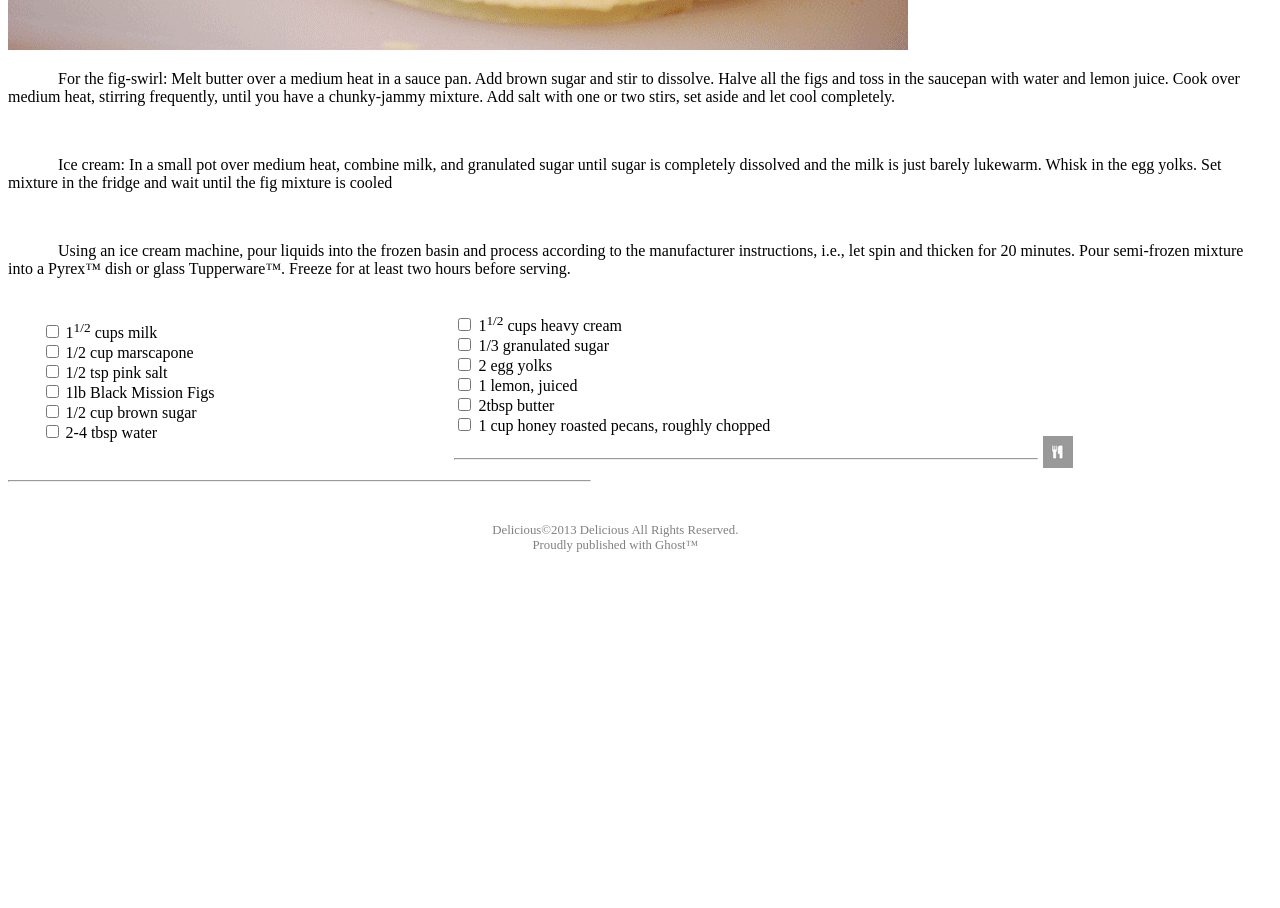
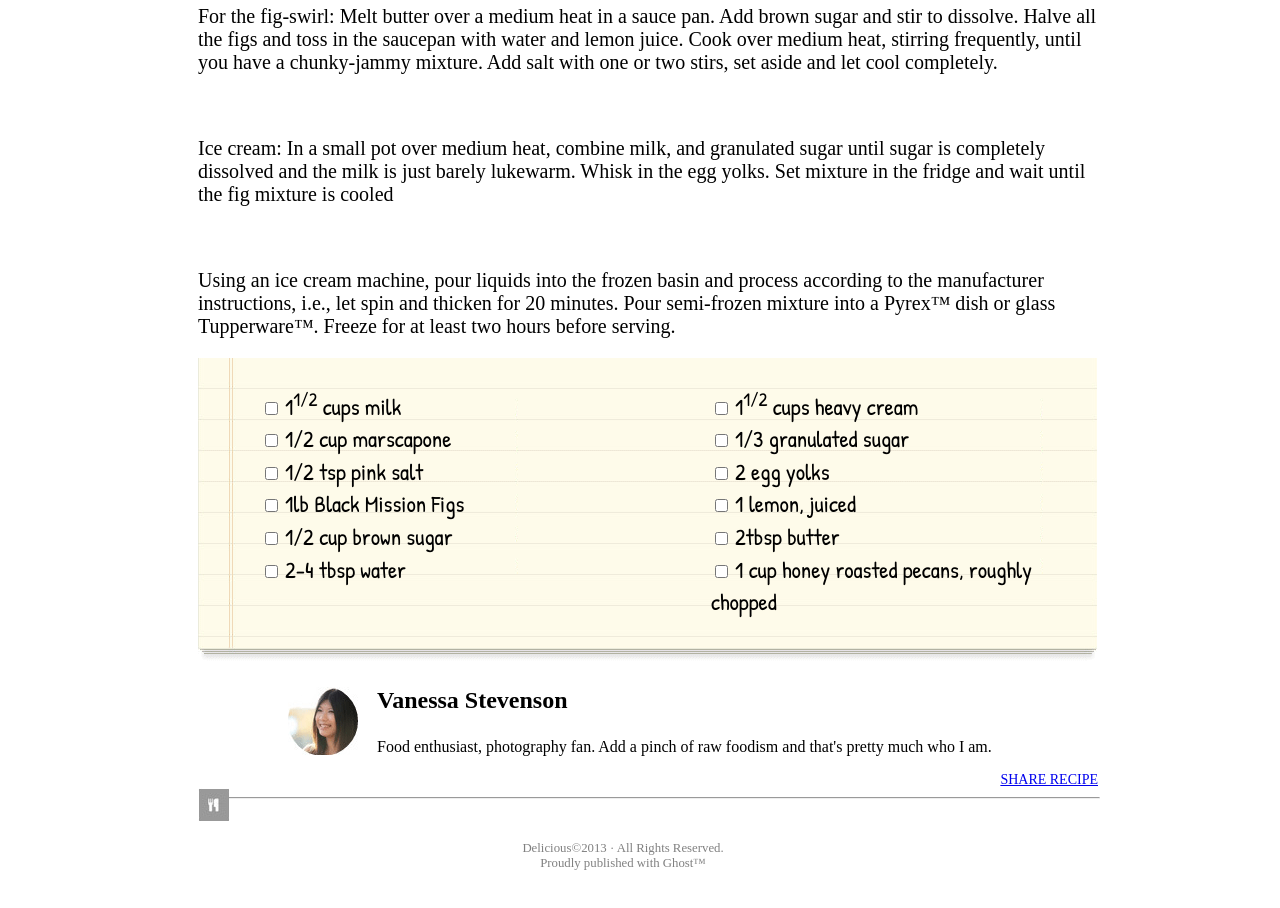
Before and after one commit to DavidGWheeler/chocolate-pizza, a plain HTML site: page index.html in a window 1280 px wide. Shown: the part 820-1728 px from the top of the page. Before the commit the page ends 1410 px from the top, so only its background shows below. Drawn offline with Linux system fonts and the light colour scheme; a web font is replaced by a local one.

Commit message:
add wrapper and break up css concerns big improvement!

```diff
--- a/index.html
+++ b/index.html
@@ -2,16 +2,19 @@
 <html>
   <head>
     <meta charset="utf-8">
+      <link rel="stylesheet" type="text/css" href="sizes.css">
+      <link rel="stylesheet" type="text/css" href="position.css">
       <link rel="stylesheet" type="text/css" href="style.css">
+      <link href="https://fonts.googleapis.com/css?family=Droid+Serif|Patrick+Hand|yellowtailregular" rel="stylesheet">
     <title>Chocolate Pizza?!</title>
   </head>
-  <body>
-    <section class="wrapper">
-      <section class="top-blurb">
-        <img src="img/logo.png" alt="logo-small">
-        <h2 id="logo-font">Delicious</h2>
-        <p>The Best Food Blog On The Web</p>
-          <div class="social">
+  <div class="wrapper">
+    <body class="full-width">
+        <section class="top-blurb left">
+          <img class="logo" src="img/logo.png" alt="logo-small">
+          <h1 class="logo-font">Delicious</h1>
+          <p class="logo-text">The Best Food Blog On The Web</p>
+            <nav class="social right">
               <img src="img/fb-icon.png" alt="Facebook Icon">
               <img src="img/twit-icon.png" alt="Twitter Icon">
               <img src="img/gp-icon.png" alt="Google Plus Icon">
@@ -20,17 +23,17 @@
               <img src="img/pint-icon.png" alt="Pinterest Icon">
               <img id="rss" src="img/rss-icon.png" alt="rss Icon">
               <img id="mail" src="img/mail-icon.png" alt="Contact Us">
-          </div>
+            </nav>
       </section>
 
         <section class="blog-head">
             <h1 id="blog-title">Chocolate Pizza</h1>
             <sub>Posted on: 15 Dec 2013/Desserts</sub>
-          <img src="img/print-icon.png" alt="Click to Print">
+            <img class="right" src="img/print-icon.png" alt="Click to Print">
             <sub>PRINT</sub>
         </section>
 
-        <section class="blog-bod">
+          <section class="blog-bod size-20 main full-width">
             <img src="img/choco-pizza.png" alt="Chocolate Pizza">
             <article class="blog-text">
               <p>For the fig-swirl: Melt butter over a medium heat in a sauce pan. Add brown sugar and stir to dissolve. Halve all the figs and toss in the saucepan with water and lemon juice. Cook over medium heat, stirring frequently, until you have a chunky-jammy mixture. Add salt with one or two stirs, set aside and let cool completely.</p>
@@ -40,8 +43,8 @@
               <p>Using an ice cream machine, pour liquids into the frozen basin and process according to the manufacturer instructions, i.e., let spin and thicken for 20 minutes. Pour semi-frozen mixture into a Pyrex&trade; dish or glass Tupperware&trade;. Freeze for at least two hours before serving.</p>
             </article>
           </section>
-          <div class="list-bg">
-            <ul id="column1">
+            <div class="list-bg full-width">
+              <ul class="column inblock left full-width">
                 <li>
                   <input class="strikethrough" type="checkbox" name="ingredient1" value="1">
                     <label>1<sup>1/2</sup> cups milk</label>
@@ -67,7 +70,7 @@
                   <label>2-4 tbsp water</label>
                 </li>
               </ul>
-            <ul id="column2">
+              <ul class="column inblock right full-width">
                 <li>
                   <input class="strikethrough" type="checkbox" name="ingredient7" value="1">
                     <label>1<sup>1/2</sup> cups heavy cream</label>
@@ -95,14 +98,24 @@
               </ul>
             </div>
 
-      <hr class="foot-line">
+              <section class="full-width">
+                <aside class="about-auth">
+                  <img src="img/van-pic.png" alt="Vanessa Headshot" class="headshot left">
+                  <h3>Vanessa Stevenson</h3>
+                  <p class="about-blurb">Food enthusiast, photography fan. Add a pinch of raw foodism and that's pretty much who I am.</p>
+                    <a href="#" class="right block size-14 center">SHARE RECIPE</a>
+                </aside>
+              </section>
+
+        <!-- <hr class="foot-line inline left half-width"> -->
           <div class="line-div">
           </div>
-      <hr class="foot-line">
+        <hr class="foot-line inline full-width">
+    </div>
 
     <footer>
       <legal>
-        Delicious&copy;2013 Delicious All Rights Reserved.<br>Proudly published with Ghost&trade;
+        Delicious&copy;2013 · All Rights Reserved.<br>Proudly published with Ghost&trade;
       </legal>
     </footer>
   </body>
--- /dev/null
+++ b/position.css
@@ -0,0 +1,42 @@
+/*positions for index*/
+
+.left {
+  float: left;
+}
+
+.right {
+  float: right;
+}
+
+.center {
+  text-align: center;
+}
+
+.justify {
+  text-align: justify;
+}
+
+.block {
+  display: block;
+}
+
+.inblock {
+  display: inline-block;
+}
+
+.inline {
+  display: inline;
+
+}
+
+.wrapper {
+  position: relative;
+  width: 100%;
+  max-width: 900px;
+  margin: 0 auto;
+  padding: 0 0px;
+  box-sizing: border-box; }
+
+.headshot {
+  margin: 0% 2% 0% 10%;
+}
--- /dev/null
+++ b/sizes.css
@@ -0,0 +1,56 @@
+/* set up font sizes and div widths*/
+
+body {
+  font-size: 16px;
+  font-family: 'droid_serifregular', serif;
+}
+
+img {
+  max-width: 100%;
+}
+
+.full-width {
+  width: 100%;
+}
+
+.half-width {
+  width: 43%
+}
+
+header, main, footer {
+  max-width: 900px;
+  margin: 0 auto;
+}
+.size-10 {
+  font-size: 10px; }
+
+.size-12 {
+  font-size: 12px; }
+
+.size-14 {
+  font-size: 14px;
+  }
+
+.size-16 {
+  font-size: 16px; }
+
+.size-18 {
+  font-size: 18px; }
+
+.size-20 {
+  font-size: 20px; }
+
+.size-24 {
+  font-size: 24px; }
+
+.size-32 {
+  font-size: 32px; }
+
+.size-36 {
+  font-size: 36px; }
+
+.size-40 {
+  font-size: 40px; }
+
+.size-48 {
+  font-size: 48px; }
--- a/style.css
+++ b/style.css
@@ -1,54 +1,74 @@
-p {
+/*p {
   text-indent: 50px;
+}*/
+
+.logo-font {
+  font-family: "yellowtailregular";
 }
 
+/*ingredients list*/
 .strikethrough:checked + label {
   text-decoration:line-through;
 }
 
+label {
+  font-family: 'Patrick Hand', cursive;
+  font-size: 23px;
+}
+
+
 .list-bg {
-  width: 960px;
-  background-image: url("img/list-bg.png  ") center;
+  height: 305px;
+  background-image: url("img/list-bg.png  ");
   background-repeat: no-repeat;
 }
 
-.foot-line {
-  width: 46%;
-  font-size: 1em;
-  display: inline-block;
-  background-color: lightgrey;
-  overflow: hidden;
+.column {
+  margin-left: 6%;
+  margin-right: 2%;
+  margin-top: 2%;
+  line-height: 1.85em;
+  padding: 1%;
+  width: 40%;
+  height: 80%;
 }
 
-#column1 {
-  margin-left: 2.5%;
-  margin-right: 0%;
-  padding: 1%;
-  float: left;
-  width: 42%;
-  height: 20%;
-  display: inline-block;
-}
-
-#column2 {
-  margin-left: 2.5%;
-  margin-right: 0%;
-  padding: 1%
-  float: right;
-  width: 42%;
-  height: 20%;
-  display: inline;
-}
-
-ul li {
+/*remove bullets*/
+li {
   list-style: none;
   list-style-type: none;
 
 }
 
+/*About the author*/
+h3 {
+  font-family: inherit;
+  font-size: 24px
+}
+
+.headshot img {
+  max-width: 100%;
+  border: 0;
+}
+
+.about-auth {
+  font-family: 'Droid Serif', serif;
+  font-size: 16px
+  height: 10%;
+  width: 100%;
+  border-top: 1px;
+}
+
+.foot-line {
+  width: 100%;
+  margin: 1% 0%;
+  font-size: 1em;
+  display: inline-block;
+  background-color: lightgrey;
+}
+
 .line-div {
-  display: inline;
-  position:relative;
+  position:absolute;
   content: url("img/small-logo.png");
   height: 33px;
   width: 31px;
```
Lines whose indentation alone changed are shown as unchanged.
